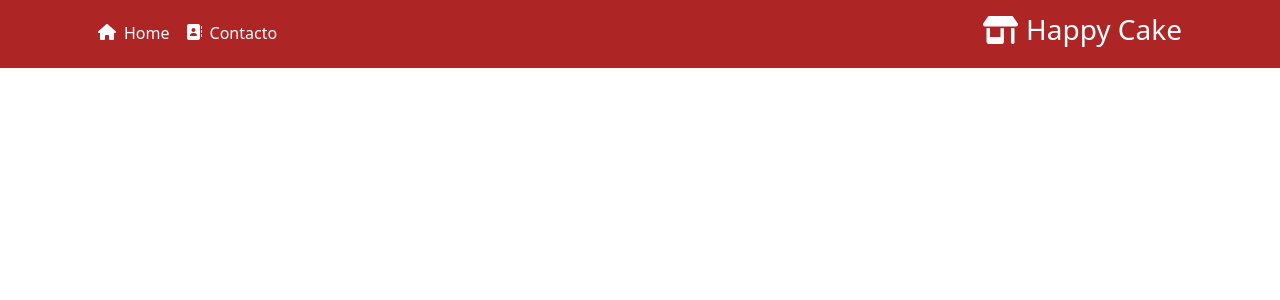
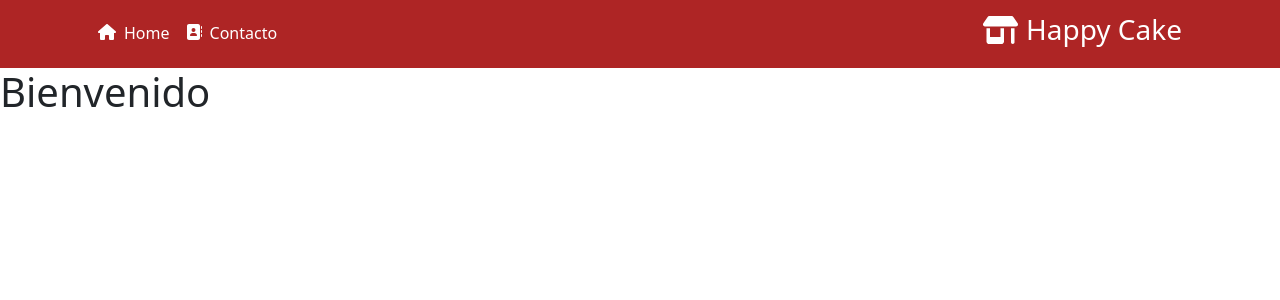
Before and after one commit to linsijiLaGuara/DL-HappyCake, a React (Vite) app in the folder happycake/: page /home in a window 1280 px wide. Shown: the top 300 px of the page. Built offline with nearby package versions, Linux system fonts and the light colour scheme.

Commit message:
add: rutas en el nav

```diff
--- a/happycake/src/App.jsx
+++ b/happycake/src/App.jsx
@@ -1,17 +1,16 @@
 import { Route, Routes } from "react-router-dom";
 import NavBar from "./components/NavBar";
-
-
+import { Home } from "./views/Home";
+import { Contact } from "./views/Contact";
 const App = () => {
   return (
-    <div>
+    <>
       <NavBar />
       <Routes>
-        <Route path="/"  />
-        <Route path="/planes" />
+        <Route path="/home" element={<Home />} />
+        <Route path="/contacto" element={<Contact />} />
       </Routes>
-
-    </div>
+    </>
   );
 };
 export default App;
--- a/happycake/src/components/Navbar.jsx
+++ b/happycake/src/components/Navbar.jsx
@@ -17,14 +17,14 @@ const NavBar = () => {
         <Nav>
           <Link
             className="text-white ms-3 text-decoration-none star-line"
-            to="#home"
+            to="/home"
           >
             <FontAwesomeIcon icon={faHome} className="mr-2 icon" />
             <h6 className="m-0 align-self-center">Home</h6>
           </Link>
           <Link
             className="text-white ms-3 text-decoration-none star-line"
-            to="#contacto"
+            to="/contacto"
           >
             <FontAwesomeIcon icon={faAddressBook} className="mr-2 icon" />
             <h6 className="m-0 align-self-center">Contacto</h6>
--- a/happycake/src/views/Contact.jsx
+++ b/happycake/src/views/Contact.jsx
@@ -0,0 +1,8 @@
+import React from "react";
+import PropTypes from "prop-types";
+
+export const Contact = (props) => {
+  return <div>Contact</div>;
+};
+
+Contact.propTypes = {};
--- a/happycake/src/views/Home.jsx
+++ b/happycake/src/views/Home.jsx
@@ -0,0 +1,12 @@
+import React from "react";
+import PropTypes from "prop-types";
+
+export const Home = (props) => {
+  return(
+    <>
+    <h1>Bienvenido</h1>
+    </>
+  );
+};
+
+Home.propTypes = {};
```
